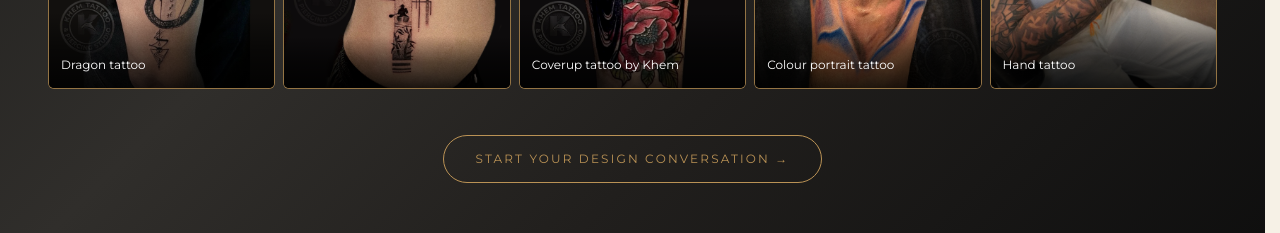
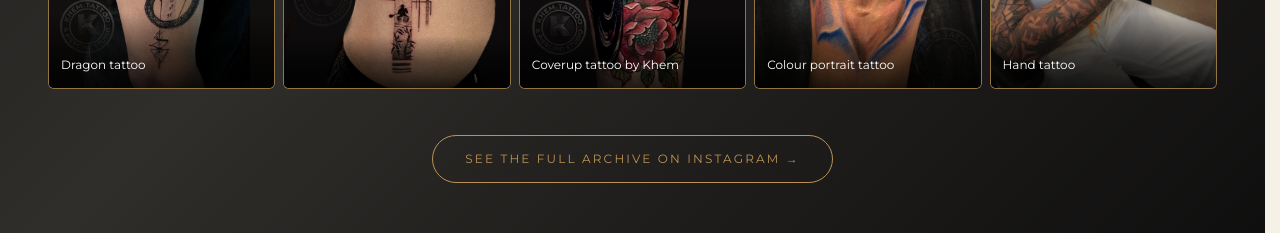
Before and after one commit to rtprashant/khem, a Next.js app: page /tattoo in a window 1280 px wide. Shown: the part 2800-3033 px from the top of the page. Built offline with nearby package versions, Linux system fonts and the light colour scheme.

Commit message:
fix: update Instagram link in Portfolio component for better navigation

```diff
--- a/src/components/Portfolio.jsx
+++ b/src/components/Portfolio.jsx
@@ -6,6 +6,7 @@ import { X, ChevronLeft, ChevronRight } from "lucide-react";
 import Image from "next/image";
 import { tattooImages, piercingImages } from "@/data/portfolio";
 import Link from "next/link";
+import { site } from "@/data/site";
 
 // ─── Reusable lazy image with reveal animation ───────────────────────────────
 function PortfolioImage({ src, alt, priority = false, onOpen, index }) {
@@ -239,10 +240,10 @@ export default function Portfolio({ service = "tattoo" }) {
           transition={{ duration: 0.6, ease: [0.16, 1, 0.3, 1] }}
         >
           <Link
-            href="#contact"
+            href={site.instagram}
             className="max-w-full whitespace-nowrap rounded-full border border-[#ba9255] px-4 py-3.5 text-center font-sans text-[9px] uppercase tracking-[0.08em] text-[#ba9255] transition-all duration-300 hover:bg-[#ba9255] hover:text-white sm:px-8 sm:text-[12px] sm:tracking-wide2"
           >
-            Start Your Design Conversation →
+            See the full archive on Instagram  →
           </Link>
         </motion.div>
       </div>
```
